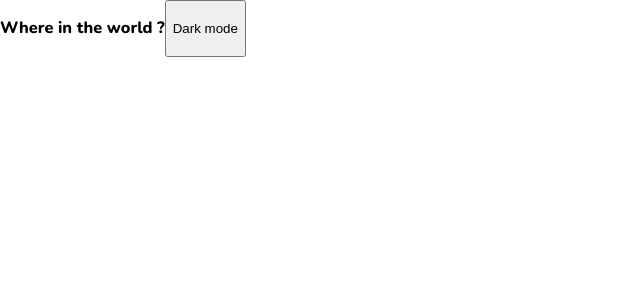
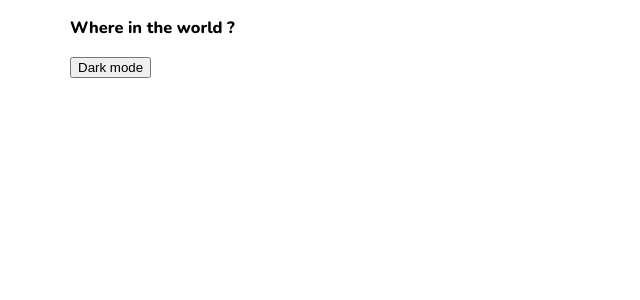
Before and after one commit to Sadeghbayan/rest-countries, a React (Create React App) app: page / in a window 1280 px wide. Shown: the top 300 px of the page, without its empty margins (0-640 px from the left). Built offline with nearby package versions, Linux system fonts and the light colour scheme.

Commit message:
add container and inner wrapper for header component

```diff
--- a/src/components/Header/Header.tsx
+++ b/src/components/Header/Header.tsx
@@ -9,15 +9,19 @@ interface IHeader {
 const Header: React.FC<IHeader> = ({ title, toggleTheme }) => {
   return (
     <header className={styles.header}>
+      <div className="container">
+        <div className={styles["header-inner"]}>
           <h3>{title}</h3>
           <button
             type="button"
             aria-label="Change theme"
-        className="switch-theme"
+            className={styles["switch-theme"]}
             onClick={toggleTheme}
           >
-        <span className="ml-2 font-semibold hidden sm:inline">Dark mode</span>
+            <span>Dark mode</span>
           </button>
+        </div>
+      </div>
     </header>
   );
 };
```
Lines whose indentation alone changed are shown as unchanged.
